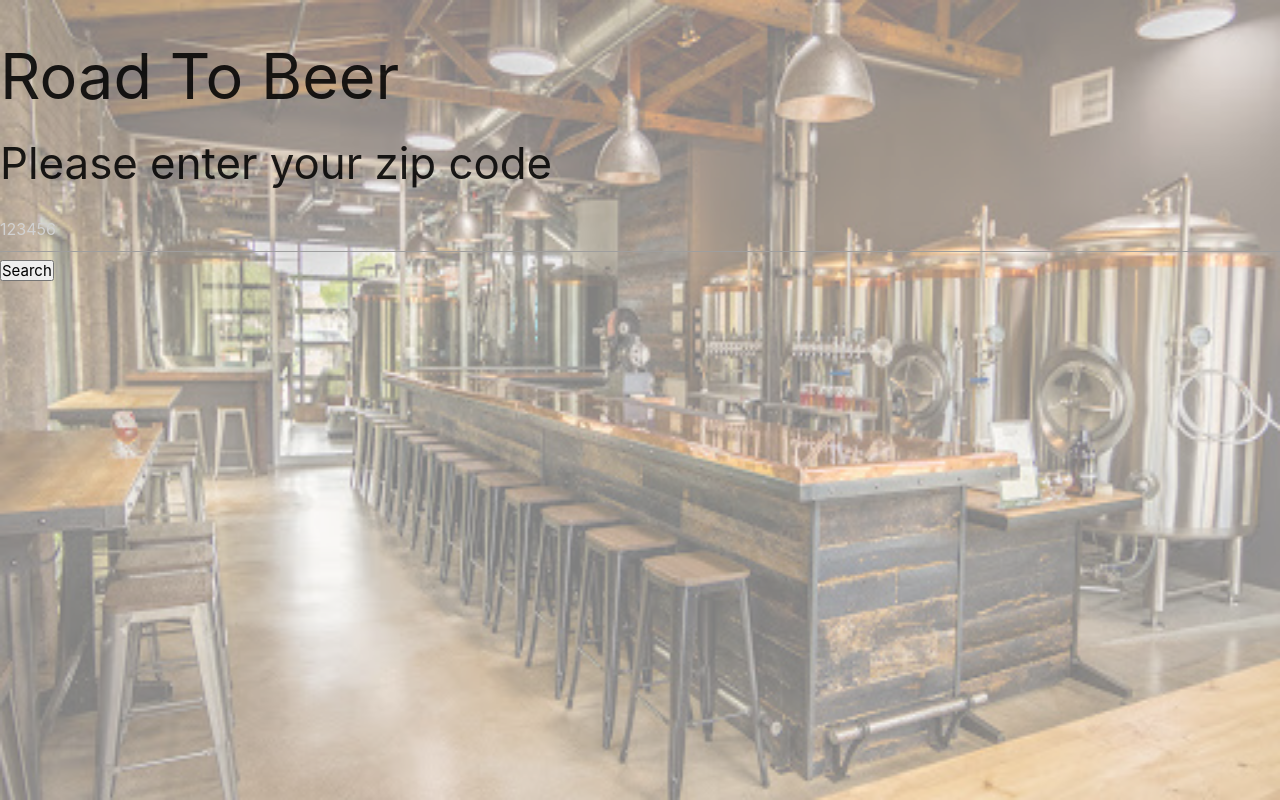
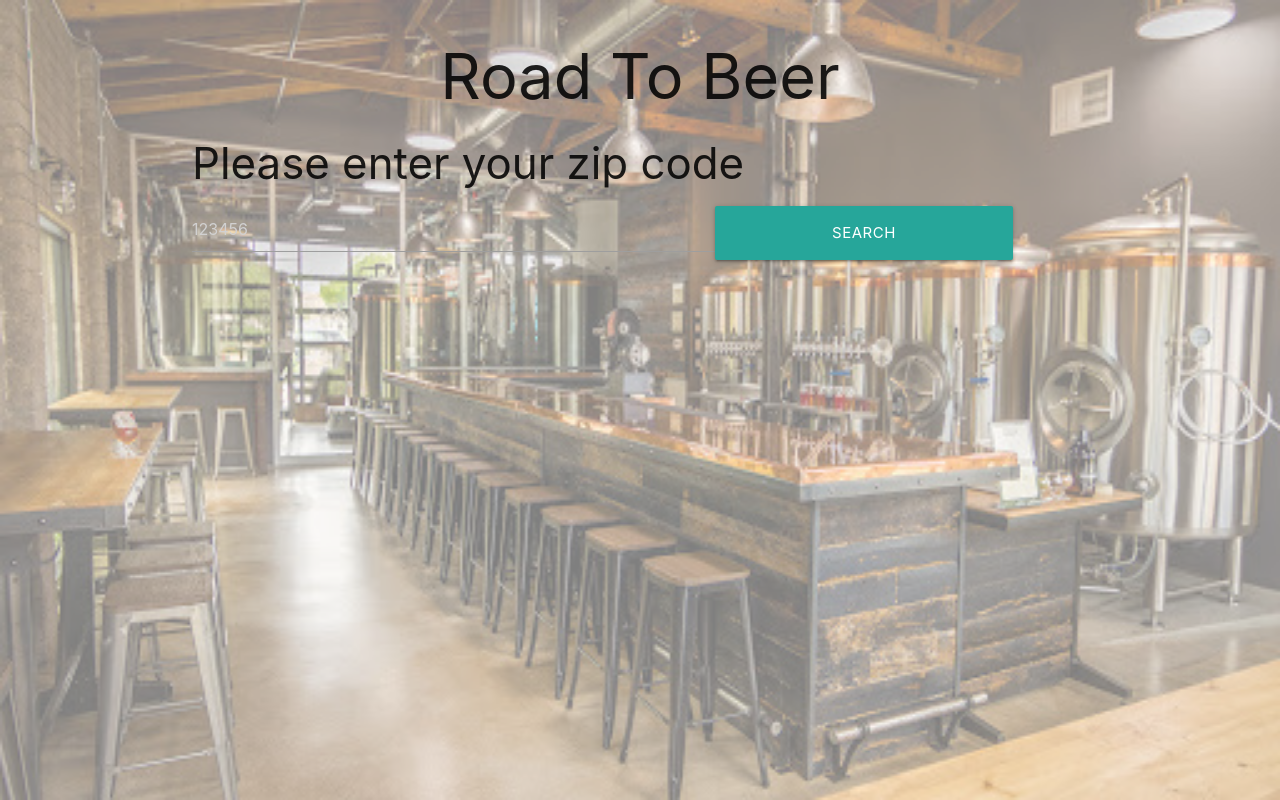
Before and after one commit to Josephjlyons/DraughtPicker, a plain HTML site: page index.html in a window 1280 px wide. Drawn offline with nearby package versions, Linux system fonts and the light colour scheme.

Commit message:
materialize mark up

```diff
--- a/index.html
+++ b/index.html
@@ -10,22 +10,23 @@
 
     <title>Road To Beer</title>
     <link rel="stylesheet" href="https://cdnjs.cloudflare.com/ajax/libs/materialize/1.0.0/css/materialize.min.css">
+    <link href="https://fonts.googleapis.com/icon?family=Material+Icons" rel="stylesheet">
     <link rel="stylesheet" href="./css/style.css">
 
 </head>
 
-<body>
+<body class="container">
     <img src="./assets/brewery-picture.jpg" alt="picture of a brewpub" class="background">
-    <header>
+    <header class="col s12 center">
         <h1>Road To Beer</h1>
     </header>
     <main>
         <div>
-            <form>
-                <h3>Please enter your zip code</h3>
-                <input type="text" min="6" max="6" id="search-bar" type="text" class="form-control"
+            <h3>Please enter your zip code</h3>
+            <form class="row">
+                <input type="text" min="6" max="6" id="search-bar" type="number" class="form-control col s7 input-field"
                     placeholder="123456">
-                <button type="button" id="searchBtn" >Search</button>
+                <button type="button" id="searchBtn" class="col s4 waves-effect waves-light btn-large">Search</button>
             </form>
         </div>
         <div class="barList">
```
